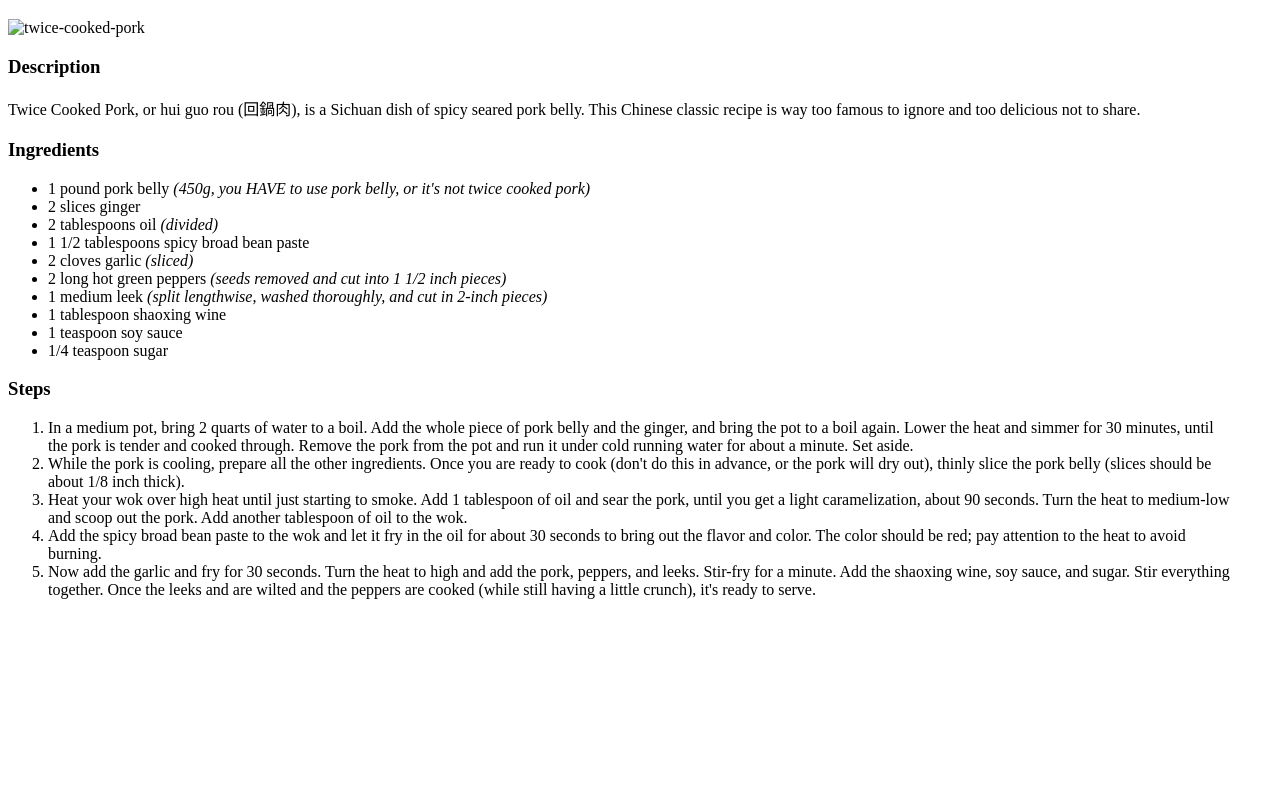
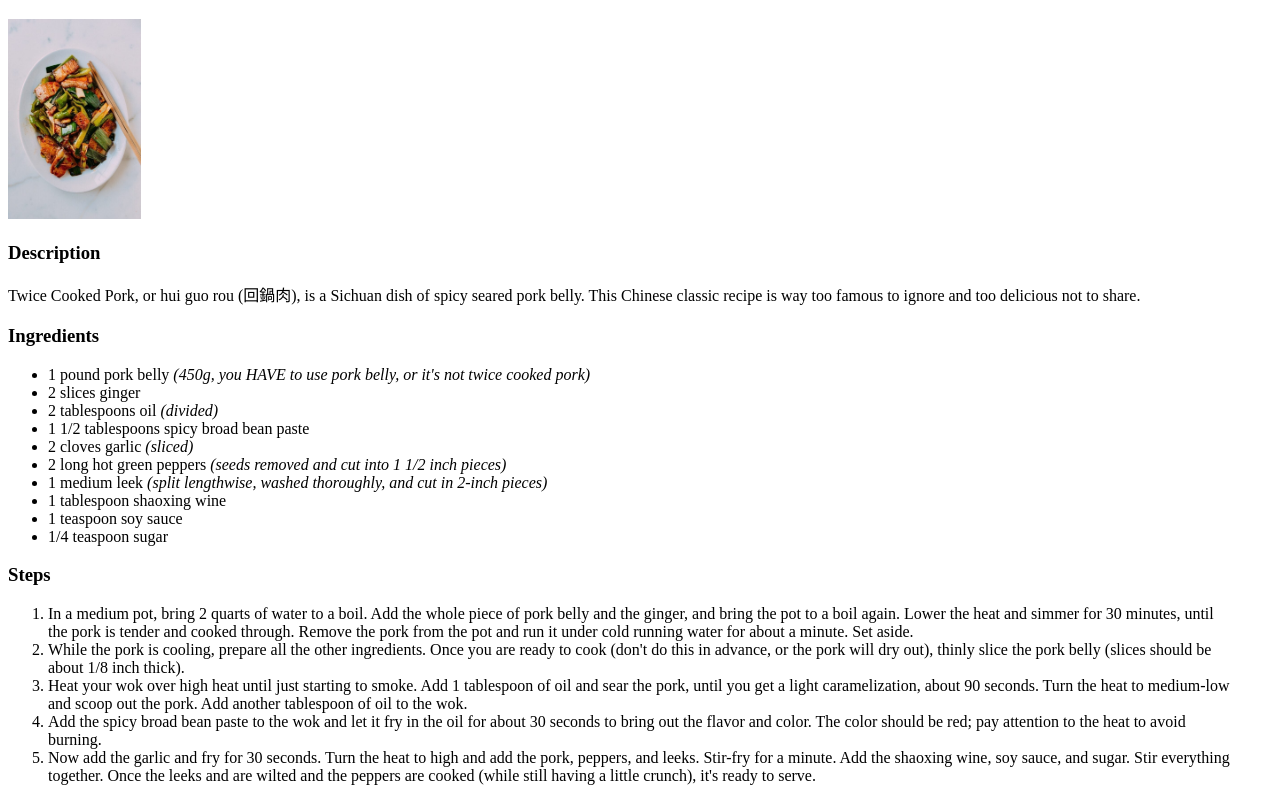
Before and after one commit to mmc003/odin-recipes, a plain HTML site: page recipes/twice-cooked-pork.html in a window 1280 px wide. Shown: the part 61-862 px from the top of the page. Before the commit the page ends 800 px from the top, so only its background shows below. Drawn offline with Linux system fonts and the light colour scheme.

Commit message:
fixed pork pic not displaying

```diff
--- a/recipes/twice-cooked-pork.html
+++ b/recipes/twice-cooked-pork.html
@@ -14,7 +14,7 @@
 <body>
     <h1>Twice Cooked Pork</h1>
 
-    <img src="../images/twice-cooked-pork.jpeg" alt="twice-cooked-pork" height="200">
+    <img src="../images/twice-cooked-pork.jpg" alt="twice-cooked-pork" height="200">
 
     <br>
     <h3>Description</h3>
```
